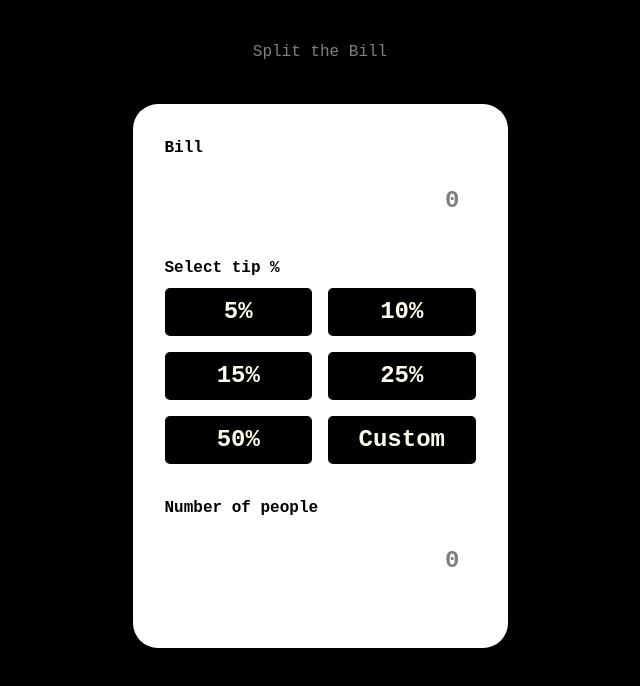
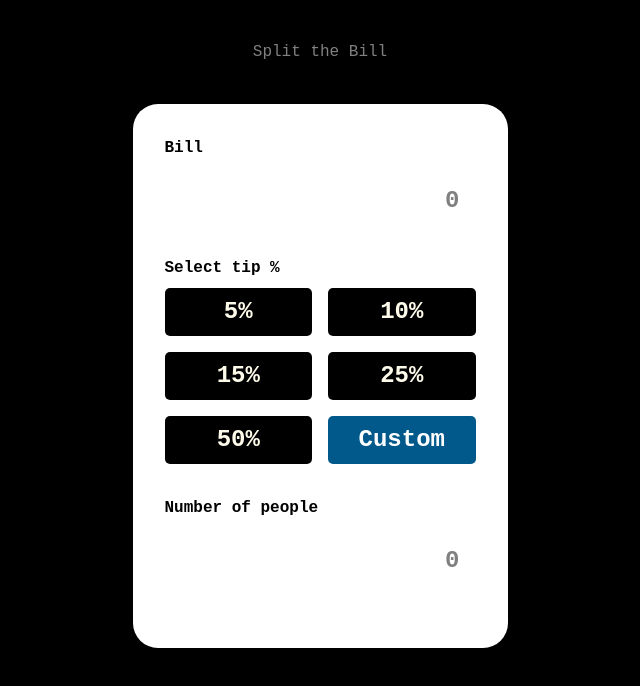
Before and after one commit to simonecontidev/split-the-bill-react-app, a React (Vite) app: page / in a window 1280 px wide. Shown: the top 686 px of the page, without its empty margins (320-960 px from the left). Built offline with nearby package versions, Linux system fonts and the light colour scheme.

Commit message:
custom button style
Signed-off-by: simonecontidev <barriotropical@gmail.com>

```diff
--- a/src/components/Percent-button.tsx
+++ b/src/components/Percent-button.tsx
@@ -4,8 +4,14 @@ interface Props{
 }
 
 export const PercentButton = ({percent, isCustom = false}:Props) => {
+
+    const styles = isCustom
+    ? ' bg-sky-800 text-white placeholder:text-bg'
+    : 'bg-bg text-amber-50 hover:bg-blue-300 hover:text-bg'
+    ;
+
   return (
-    <button className='text-2xl font-bold bg-bg text-amber-50 rounded-[5px] w-full h-12 cursor-pointer hover:bg-blue-300 hover:text-bg'>
+    <button className={`text-2xl font-bold rounded-[5px] w-full h-12 cursor-pointer hover:bg-blue-300 hover:text-bg ${styles}`}>
         {
             isCustom ? 'Custom' : `${percent}%`
         }
```
